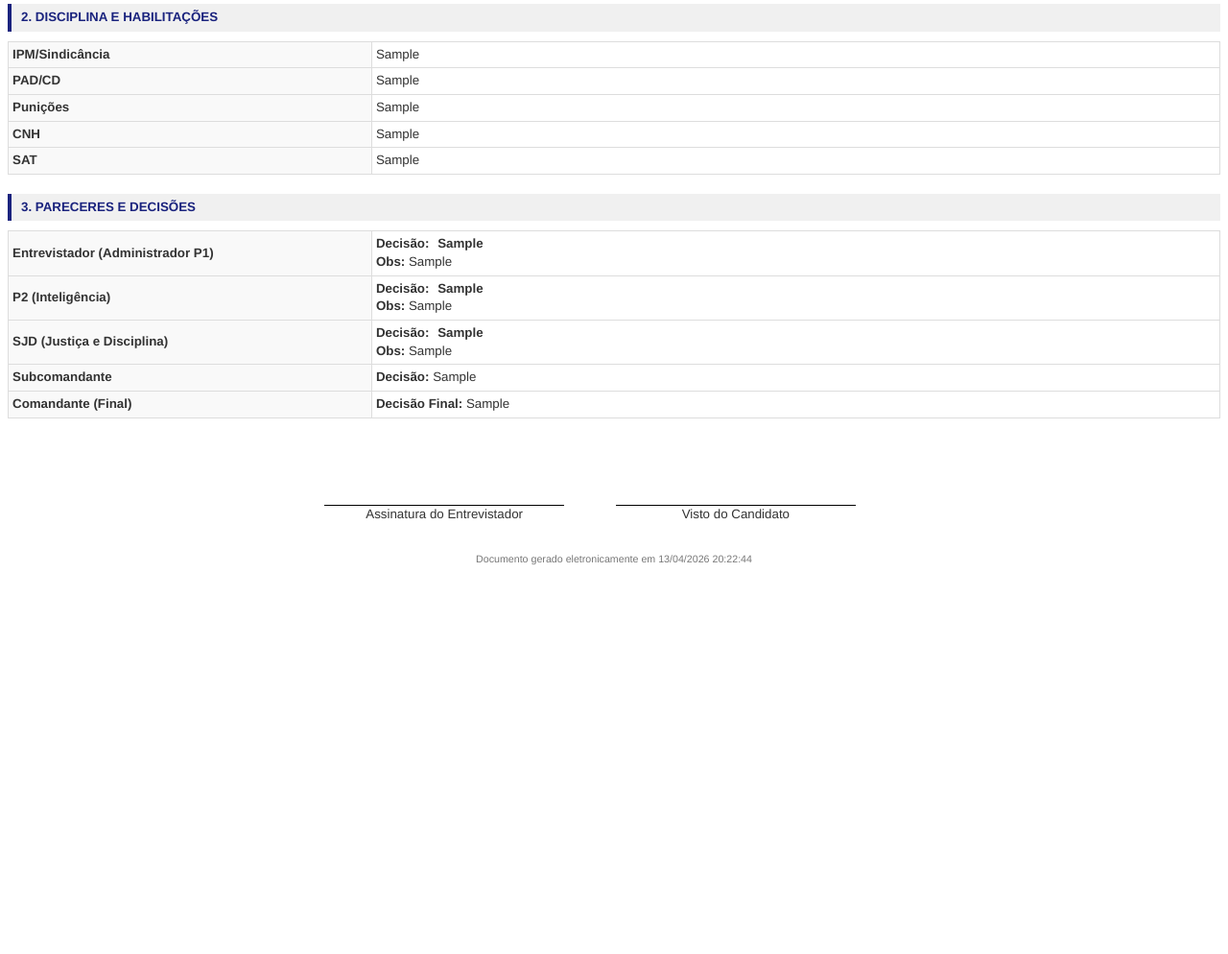
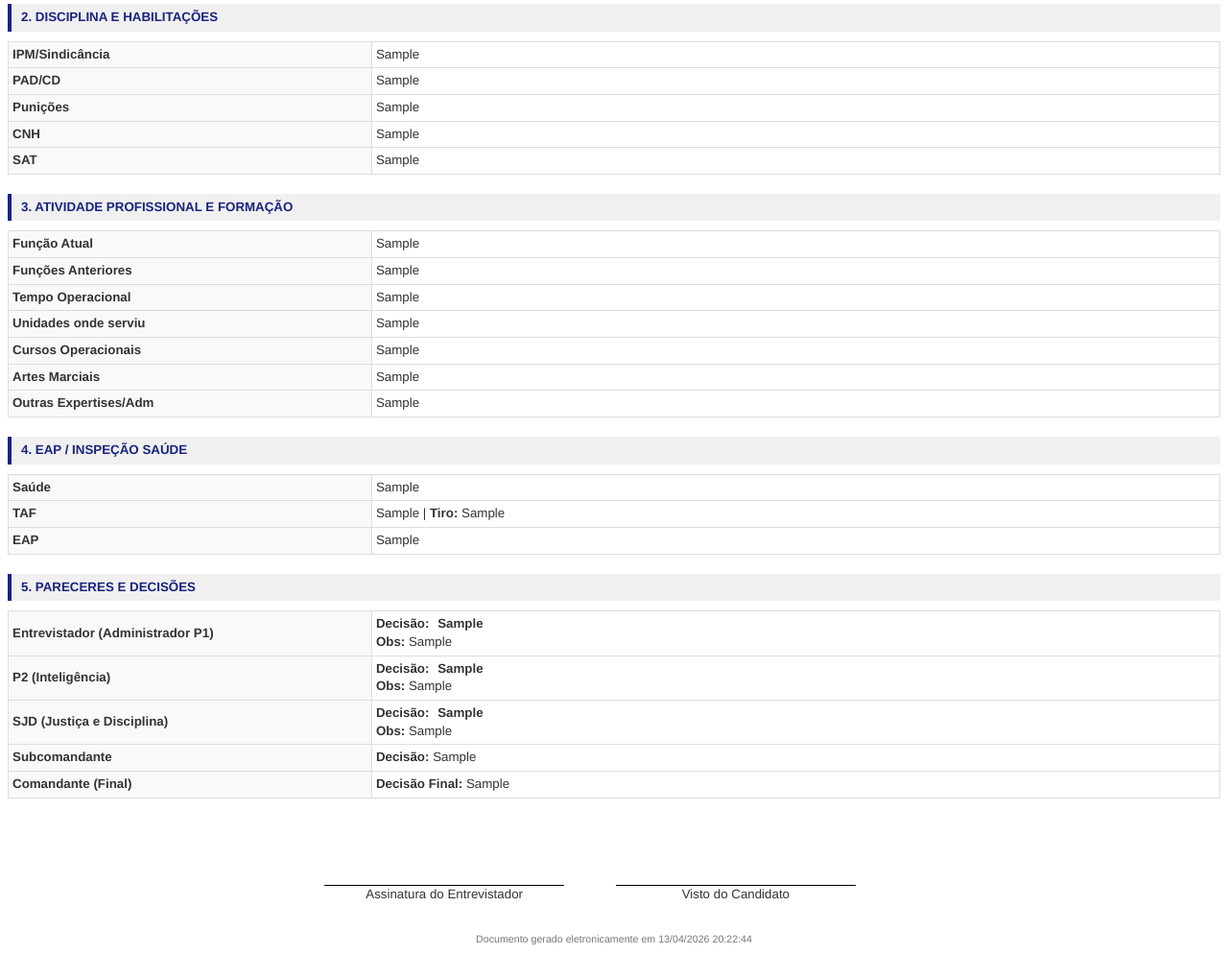
Before and after one commit to murillo1994/baep-interviews, a Flask app: template templates/pdf_ficha.html in a window 1280 px wide. Shown: the part 509-1503 px from the top of the page at 96% size. Before the commit the page ends 1098 px from the top, so only its background shows below. Run offline with Flask 3, Linux system fonts and the light colour scheme; tables that the repository leaves empty hold one stand-in row (values such as "Sample post"); the template is opened without the code that fills it: values that come from a table or form of the project are taken from there, most other values are stand-ins (such as "Sample title", 1, 10 or a date in 2020); grey boxes marked "Sample" are stand-in pictures.

Commit message:
Exibindo todos os campos preenchidos pelo candidato no Painel e PDF

```diff
--- a/templates/pdf_ficha.html
+++ b/templates/pdf_ficha.html
@@ -128,7 +128,25 @@
         <tr><th>SAT</th><td>{{ ficha.hab_sat or '-' }}</td></tr>
     </table>
 
-    <div class="section-title">3. Pareceres e Decisões</div>
+    <div class="section-title">3. Atividade Profissional e Formação</div>
+    <table>
+        <tr><th>Função Atual</th><td>{{ ficha.prof_funcao_atual or '-' }}</td></tr>
+        <tr><th>Funções Anteriores</th><td>{{ ficha.prof_funcoes_ant or '-' }}</td></tr>
+        <tr><th>Tempo Operacional</th><td>{{ ficha.prof_tempo_operacional or '-' }}</td></tr>
+        <tr><th>Unidades onde serviu</th><td>{{ ficha.prof_unidades or '-' }}</td></tr>
+        <tr><th>Cursos Operacionais</th><td>{{ ficha.form_cursos_op or '-' }}</td></tr>
+        <tr><th>Artes Marciais</th><td>{{ ficha.form_artes_marciais or '-' }}</td></tr>
+        <tr><th>Outras Expertises/Adm</th><td>{{ ficha.form_expertise_adm or '-' }}</td></tr>
+    </table>
+
+    <div class="section-title">4. EAP / Inspeção Saúde</div>
+    <table>
+        <tr><th>Saúde</th><td>{{ ficha.eap_saude or '-' }}</td></tr>
+        <tr><th>TAF</th><td>{{ ficha.eap_taf or '-' }} | <strong>Tiro:</strong> {{ ficha.eap_tiro or '-' }}</td></tr>
+        <tr><th>EAP</th><td>{{ ficha.eap_eap or '-' }}</td></tr>
+    </table>
+
+    <div class="section-title">5. Pareceres e Decisões</div>
     <table>
         <tr>
             <th>Entrevistador ({{ ficha.entrevistador.nome if ficha.entrevistador else '-' }})</th>
```
Also changed, not shown: templates/analise.html (+67 -4 lines).
